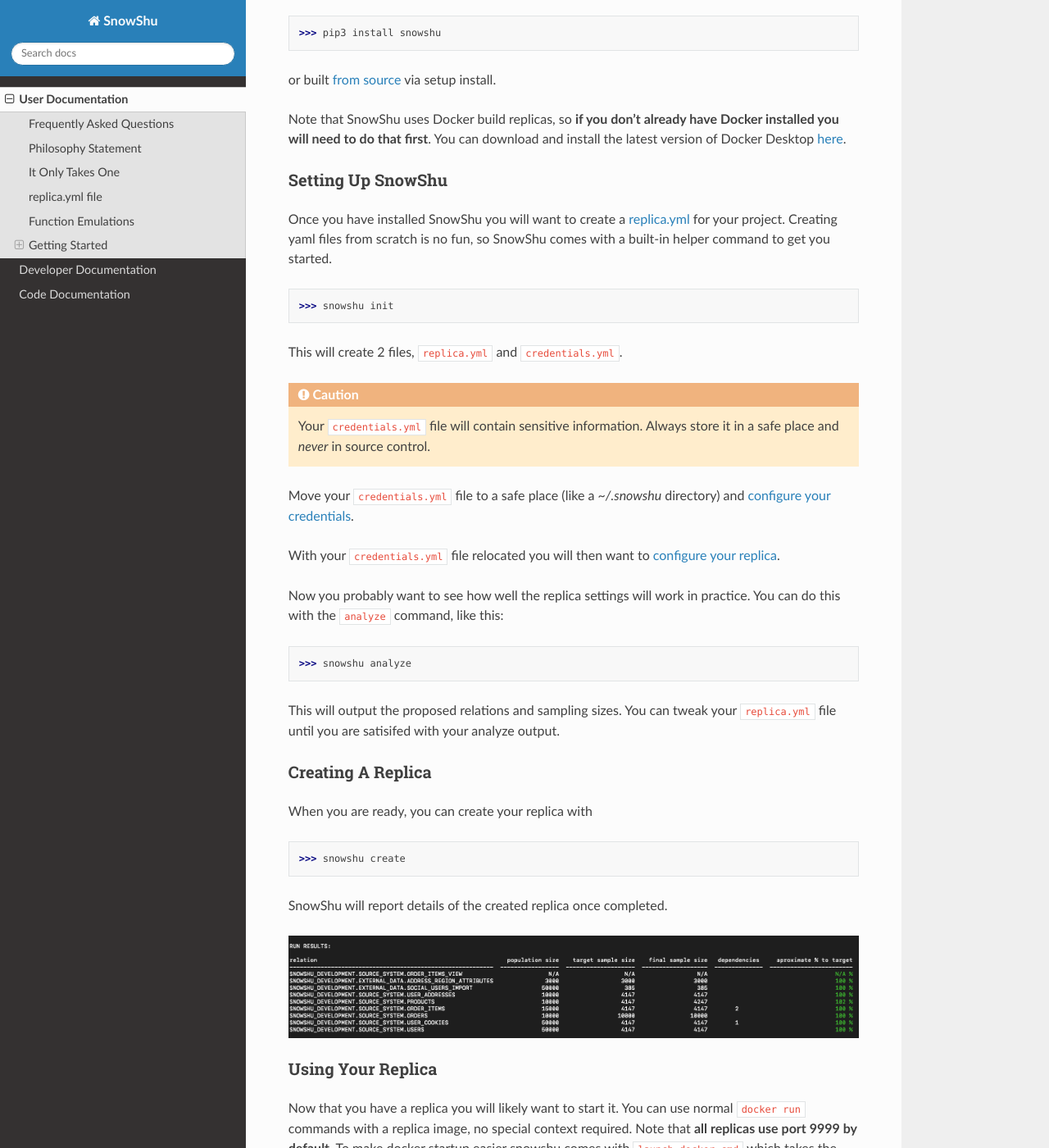
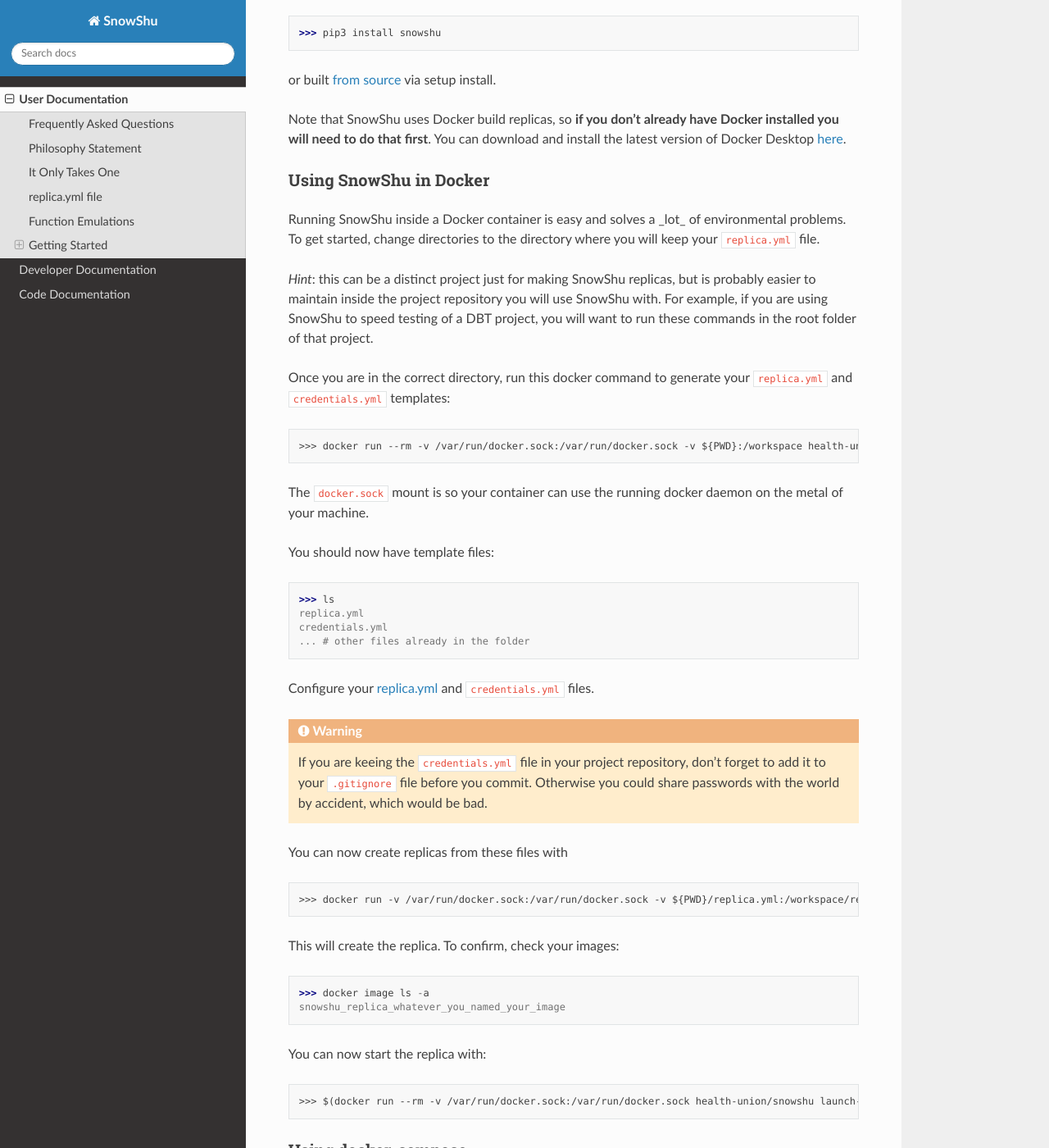
Before and after one commit to Health-Union/snowshu, a Sphinx documentation site: the page built from docs/source/user_documentation/user_documentation.rst, in a window 1280 px wide and 1400 px high, scrolled down 475 px. Shown: the whole window at 82% size. Built offline with Sphinx 7.4.7 and the Read the Docs theme 2.0.0, drawn with Linux system fonts in a browser that asks for light colours; some of the changed text lies outside the part shown.

Commit message:
added docker examples

```diff
--- a/docs/source/index.rst
+++ b/docs/source/index.rst
@@ -76,7 +76,7 @@
 ==================
 
 - Check out the `user documentation <user_documentation/user_documentation>`__ for tips and tricks on how to get rolling with SnowShu.
-- Connect with SnowShu users and developers in our `Slack Workspace <https://snowshu.slack.com>`__.
+- Connect with SnowShu users and developers in our `Slack Workspace <https://forms.gle/pwCiS1zrYuPPfa3Y9>`__.
 - Found a bug? Let us know in the `SnowShu Project <https://bitbucket.org/healthunion/snowshu/issues?status=new&status=open>`__.
 
 
--- a/docs/source/user_documentation/snowflake_function_emulation.rst
+++ b/docs/source/user_documentation/snowflake_function_emulation.rst
@@ -3,6 +3,7 @@
 =======================
 
 .. csv-table:: Snowflake DSL Emulation
+
    :file: ./snowflake_function_map.csv
    :widths: 5,5,5,5
    :header-rows: 1
--- a/docs/source/user_documentation/user_documentation.rst
+++ b/docs/source/user_documentation/user_documentation.rst
@@ -12,6 +12,7 @@
 
 Getting Started
 ===============
+
 Installing SnowShu
 ------------------
 Snowshu can be installed via pip
@@ -23,8 +24,73 @@
 Note that SnowShu uses Docker build replicas, so **if you don't already have Docker installed you will need to do that first**.
 You can download and install the latest version of Docker Desktop `here <'https://docs.docker.com/install/'>`__.
 
-Setting Up SnowShu
-------------------
+Using SnowShu in Docker
+-----------------------
+Running SnowShu inside a Docker container is easy and solves a _lot_ of environmental problems. To get started, change directories to the directory where you will keep your ``replica.yml`` file.
+
+*Hint*: this can be a distinct project just for making SnowShu replicas, but is probably easier to maintain inside the project repository you will use SnowShu with. For example, if you are using SnowShu to speed testing of a DBT project, you will want to run these commands in the root folder of that project.
+
+Once you are in the correct directory, run this docker command to generate your ``replica.yml`` and ``credentials.yml`` templates:
+
+>>> docker run --rm -v /var/run/docker.sock:/var/run/docker.sock -v ${PWD}:/workspace health-union/snowshu init
+
+The ``docker.sock`` mount is so your container can use the running docker daemon on the metal of your machine.
+
+You should now have template files:
+
+>>> ls
+replica.yml
+credentials.yml
+... # other files already in the folder
+
+Configure your `replica.yml <replica_dot_yaml_file.html>`__ and ``credentials.yml`` files.
+
+.. warning:: If you are keeing the ``credentials.yml`` file in your project repository, don't forget to add it to your ``.gitignore`` file before you commit. Otherwise you could share passwords with the world by accident, which would be bad.
+
+You can now create replicas from these files with
+
+>>> docker run -v /var/run/docker.sock:/var/run/docker.sock -v ${PWD}/replica.yml:/workspace/replica.yml -v ${PWD}/credentials.yml:/worksplace/credentials.yml health-union/snowshu create
+
+This will create the replica. To confirm, check your images:
+
+>>> docker image ls -a
+snowshu_replica_whatever_you_named_your_image
+
+You can now start the replica with:
+
+>>> $(docker run --rm -v /var/run/docker.sock:/var/run/docker.sock health-union/snowshu launch-docker-cmd <whatever_you_named_your_replica>)
+
+Using docker-compose
+--------------------
+The above commands can get a little laborious. To do your work inside a configured container instead, you can use this docker-compose.yml file.
+
+.. code:: yaml
+
+   ## docker-compose.yml
+   version: "3.5"
+   services:
+     snowshu:
+       image: health-union/snowshu
+       volumes:
+         - .:/app
+         - /var/run/docker.sock:/var/run/docker.sock
+       command: tail -f /dev/null
+       networks:
+         - snowshu
+   networks:
+     snowshu:
+       name: snowshu
+       driver: bridge
+
+Then jump in with
+
+>>> docker-compose up -d && docker-compose exec snowshu /bin/bash
+
+and you can run all your SnowShu commands from inside.
+
+
+Setting Up SnowShu On The Metal
+-------------------------------
 Once you have installed SnowShu you will want to create a `replica.yml <replica_dot_yaml_file.html>`__ for your project. Creating yaml files from scratch is no fun, so
 SnowShu comes with a built-in helper command to get you started.
 
```
Also changed, not shown: 1 other file.
